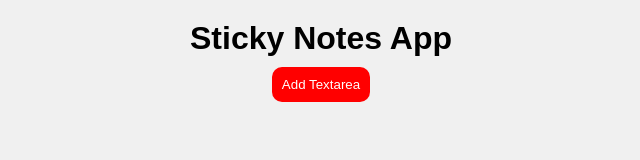
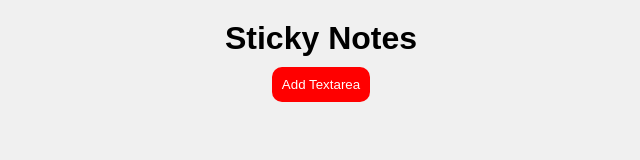
Before and after one commit to johnvesslyalti/sticky-notes-app, a plain HTML site: page index.html in a window 1280 px wide. Shown: the whole page, without its empty margins (319-959 px from the left). Drawn offline with Linux system fonts and the light colour scheme.

Commit message:
Update index.html

```diff
--- a/index.html
+++ b/index.html
@@ -7,7 +7,7 @@
     <link rel="stylesheet" href="style.css"/>
 </head>
 <body>
-    <h1>Sticky Notes App</h1>
+    <h1>Sticky Notes</h1>
     <button onclick="addText()">Add Textarea</button>
     <div class="textarea-container" id="textareaContainer"></div>
     <script src="script.js"></script>
```
